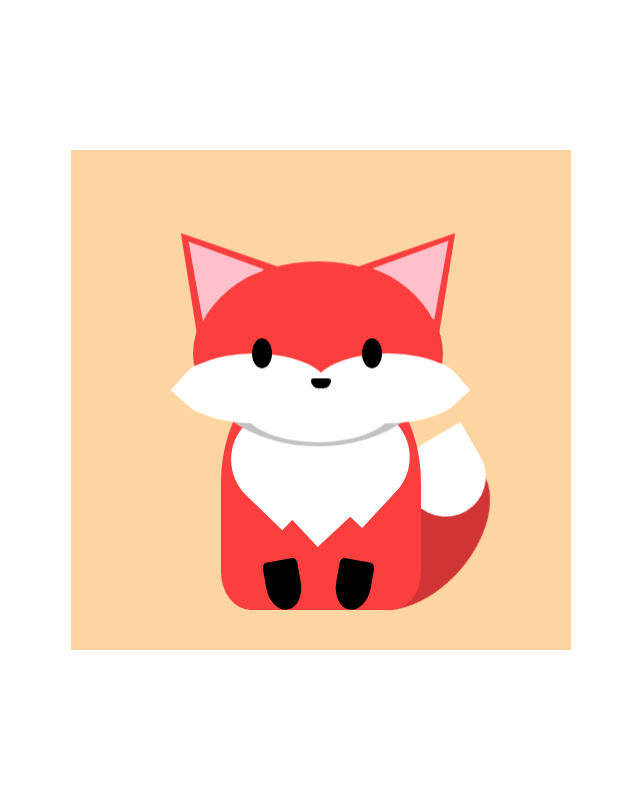
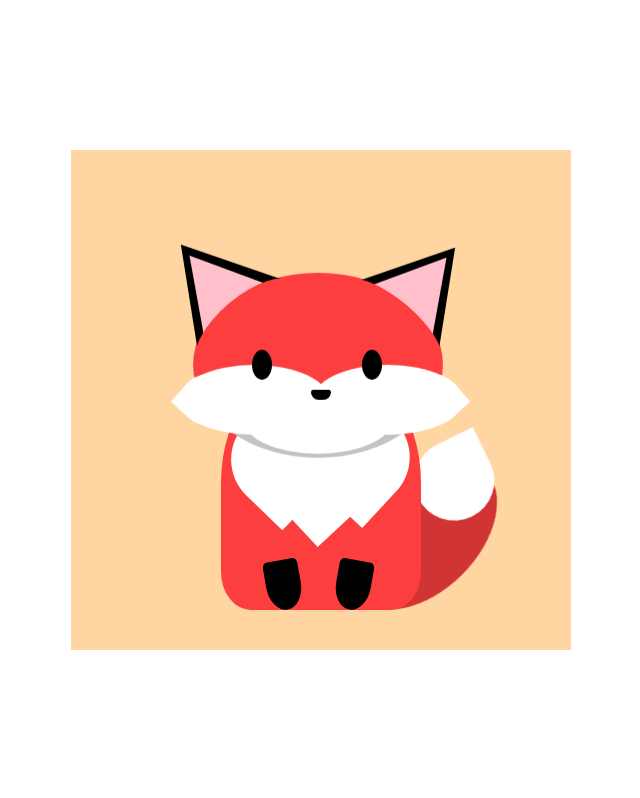
Before and after one commit to moralesn1/css-doodles, a plain HTML site: page fox/index.html in a window 1280 px wide. Shown: the whole page, without its empty margins (319-959 px from the left). Drawn offline with Linux system fonts and the light colour scheme.

Commit message:
change animation speeds on foxhead to be slightly faster

```diff
--- a/fox/styles.css
+++ b/fox/styles.css
@@ -34,28 +34,11 @@ body {
   margin: auto;
   left: -28px;
   right: 0;
-  top: -97px;
+  top: -90px;
   background-color: rgb(253, 62, 62);
   border-radius: 50%;
   border-bottom: 13px solid rgb(195, 195, 195);
-  animation: nudge 3s linear infinite alternate;
-  z-index: 2;
-}
-
-.foxhead::before {
-  content: "";
-  position: relative;
-
-  height: 172px;
-  width: 250px;
-  margin: auto;
-  left: -28px;
-  right: 0;
-  top: -97px;
-  background-color: rgb(253, 62, 62);
-  border-radius: 50%;
-  border-bottom: 13px solid rgb(195, 195, 195);
-  animation: nudge 3s linear infinite alternate;
+  animation: nudge 1.8s linear infinite alternate;
   z-index: 2;
 }
 
@@ -68,7 +51,7 @@ body {
   height: 0;
   border-left: 60px solid transparent;
   border-right: 60px solid transparent;
-  border-bottom: 100px solid rgb(253, 62, 62);
+  border-bottom: 100px solid rgb(0, 0, 0);
   z-index: -1;
 }
 
@@ -81,7 +64,7 @@ body {
   height: 0;
   border-left: 60px solid transparent;
   border-right: 60px solid transparent;
-  border-bottom: 100px solid rgb(253, 62, 62);
+  border-bottom: 100px solid rgb(0, 0, 0);
   z-index: -1;
 }
 
@@ -91,7 +74,7 @@ body {
   left: -22px;
   bottom: 128px;
   width: 0;
-  height: 0;
+  height: 3px;
   border-left: 40px solid transparent;
   border-right: 40px solid transparent;
   border-bottom: 70px solid pink;
@@ -101,9 +84,9 @@ body {
 .fox-ear-left-inner-ear {
   position: relative;
   height: 50px;
-  width: 110px;
-  right: 56px;
-  bottom: -63px;
+  width: 122px;
+  right: 61px;
+  bottom: -65px;
   background-color: rgb(253, 62, 62);
   border-radius: 50%;
 }
@@ -111,10 +94,10 @@ body {
 .fox-ear-right-inner {
   position: relative;
   transform: rotate(40deg);
-  right: -193px;
+  right: -192px;
   bottom: 299px;
   width: 0;
-  height: 0;
+  height: 3px;
   border-left: 40px solid transparent;
   border-right: 40px solid transparent;
   border-bottom: 70px solid pink;
@@ -123,10 +106,10 @@ body {
 
 .fox-ear-right-inner-ear {
   position: relative;
-  height: 50px;
-  width: 110px;
-  right: 56px;
-  bottom: -63px;
+  height: 44px;
+  width: 123px;
+  right: 62px;
+  bottom: -65px;
   background-color: rgb(253, 62, 62);
   border-radius: 50%;
 }
@@ -138,7 +121,7 @@ body {
   position: relative;
   margin: auto;
   left: -64px;
-  bottom: 248px;
+  bottom: 254px;
   box-shadow: 134px 0 0 white, 64px 19px 0 white;
   border-radius: 50%;
   transform: rotate(0deg);
@@ -267,7 +250,7 @@ body {
   left: 293px;
   border-radius: 50%;
   transform: rotate(45deg);
-  animation: tailswish 2s infinite alternate;
+  animation: tailswish 1s infinite alternate-reverse;
 }
 
 .fox-tail-tip {
```
